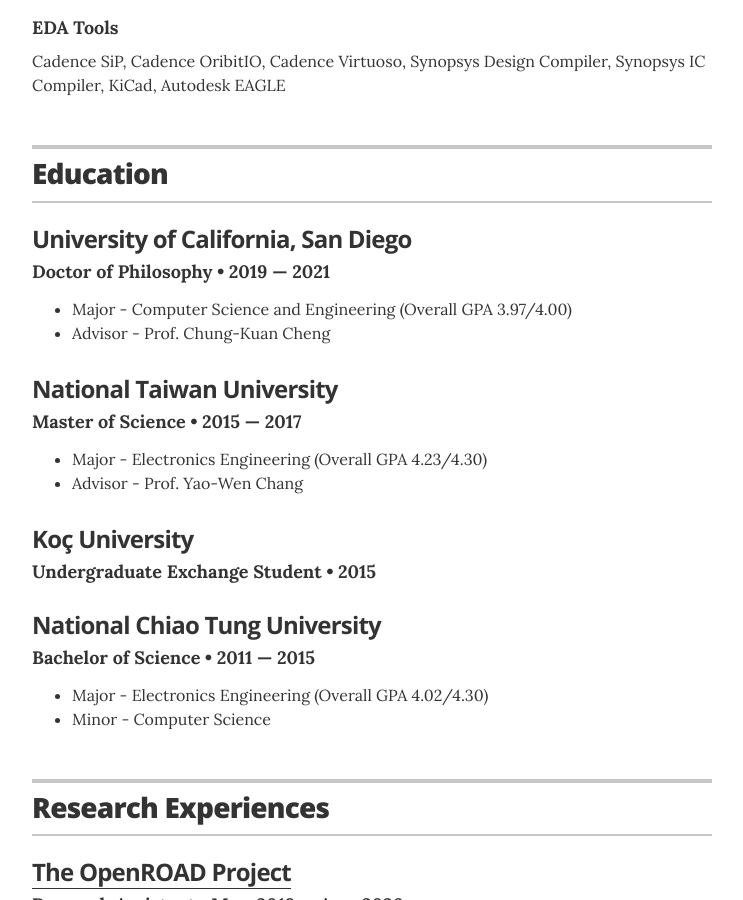
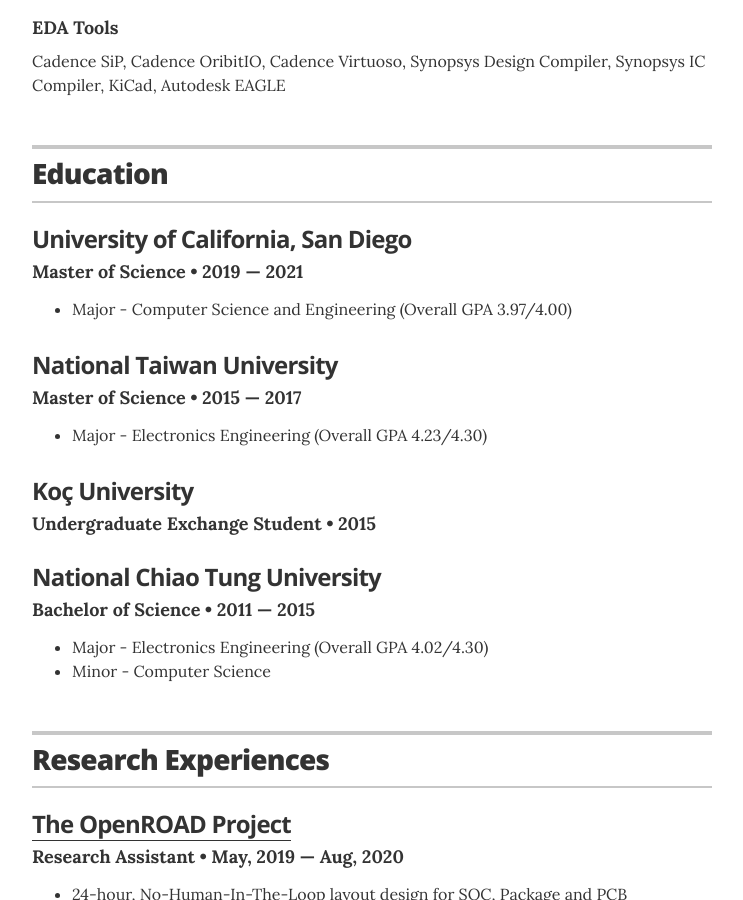
Before and after one commit to jamestclin/jamestclin.github.io, a Jekyll site: the page built from index.html, in a window 1280 px wide and 900 px high, scrolled down 1803 px. Shown: the whole window, without its empty margins (268-1011 px from the left). Built offline with Jekyll 4.4.1, drawn with Linux system fonts in a browser that asks for light colours.

Commit message:
Update education.yml

```diff
--- a/_data/education.yml
+++ b/_data/education.yml
@@ -1,10 +1,10 @@
 # Degree
-- degree: Doctor of Philosophy
+- degree: Master of Science
   uni: University of California, San Diego
   year: 2019 &mdash; 2021
   awards:
     - award: "Major - Computer Science and Engineering (Overall GPA 3.97/4.00)"
-    - award: "Advisor - Prof. Chung-Kuan Cheng"
+#     - award: "Advisor - Prof. Chung-Kuan Cheng"
   # summary: You can choose to have either a single or multiple awards
 
 - degree: Master of Science
@@ -12,7 +12,7 @@
   year: 2015 &mdash; 2017
   awards:
     - award: "Major - Electronics Engineering (Overall GPA 4.23/4.30)"
-    - award: "Advisor - Prof. Yao-Wen Chang"
+#     - award: "Advisor - Prof. Yao-Wen Chang"
   # summary: You can choose to have either a single or multiple awards
 
 - degree: Undergraduate Exchange Student
```
